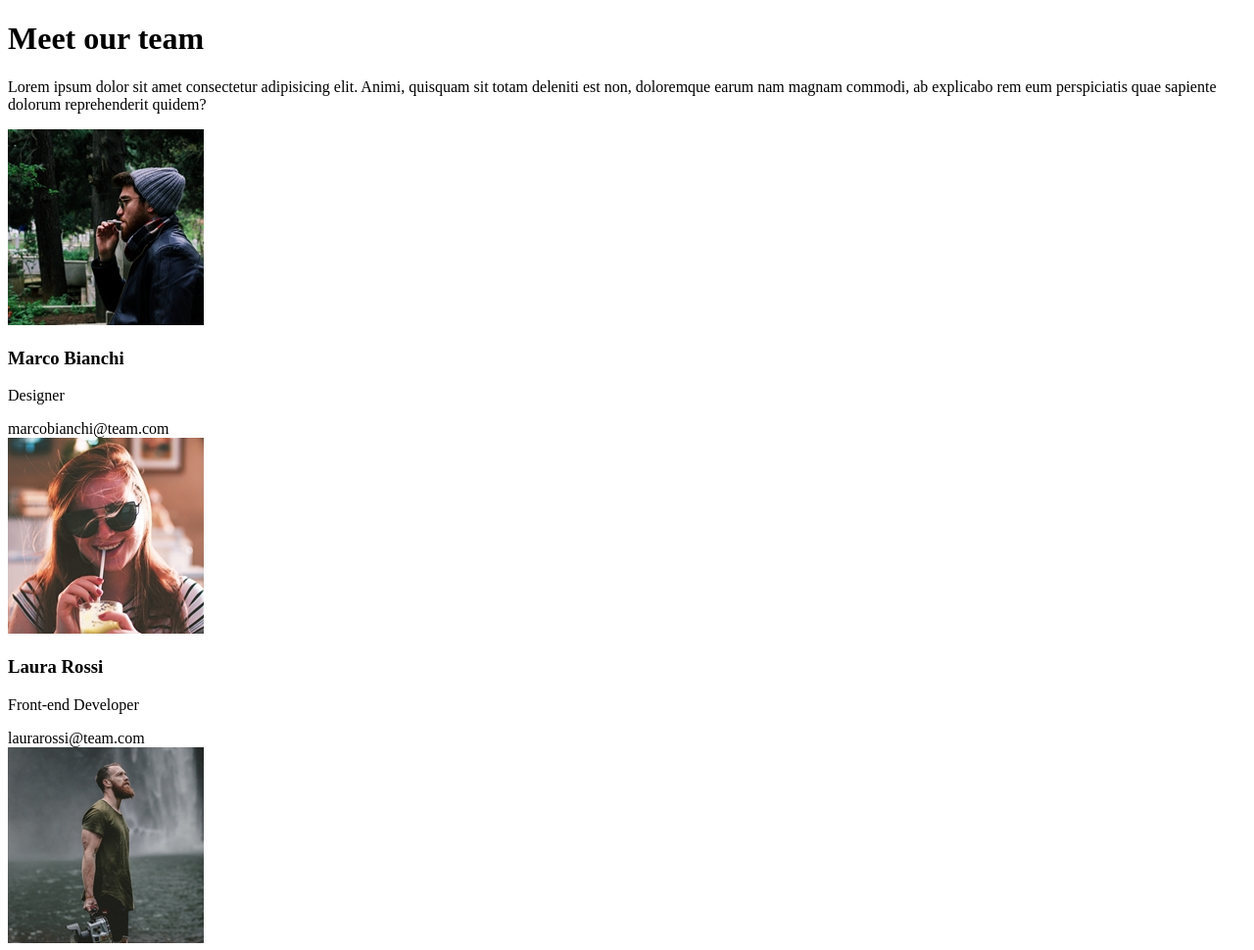
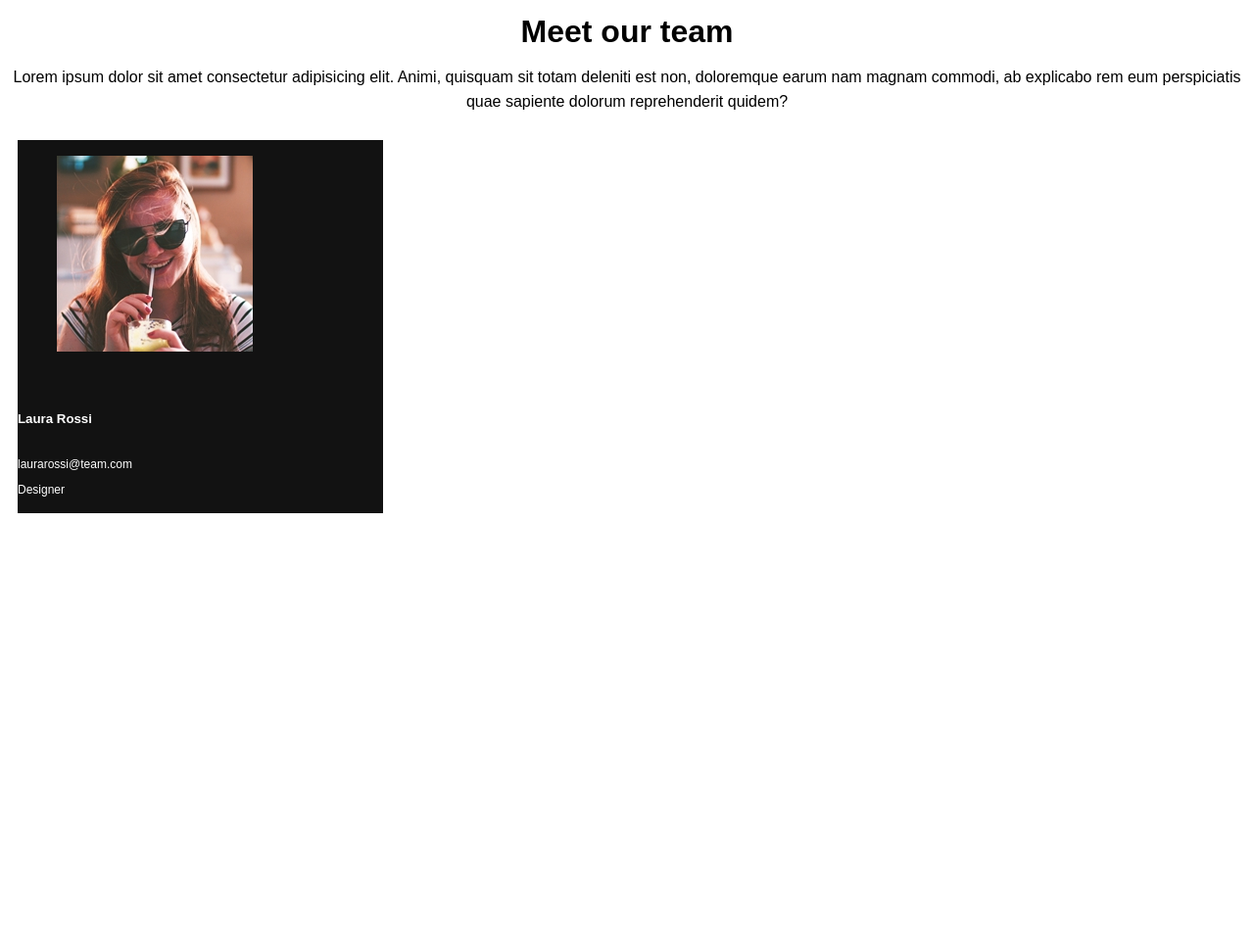
Before and after one commit to Nicole-Villon-Alejandro/js-our-team, a plain HTML site: page index.html in a window 1280 px wide. Shown: the top 970 px of the page at 98% size. After the commit the page ends 800 px from the top, so only its background shows below. Drawn offline with Linux system fonts and the light colour scheme; files whose address does not match are found by name.

Commit message:
add: changes

```diff
--- a/index.html
+++ b/index.html
@@ -4,6 +4,10 @@
     <meta charset="UTF-8">
     <meta name="viewport" content="width=device-width, initial-scale=1.0">
     <title>Our team</title>
+
+    <link rel="stylesheet" href="./style.css" />
+
+
 </head>
 <body>
 
@@ -18,7 +22,7 @@
 
     <main>
 
-        <!--<div id="teamContainer" class="flex">
+        <div id="teamContainer" class="flex">
             <div class="flex">
                 <figure>
                     <img src="./img/female1.png" alt="descrizione dell'immagine">
@@ -29,13 +33,13 @@
                     <span>Designer</span>
                 </div>
             </div>
-        </div>-->
+        </div>
 
 
-        <div class="container">
+        <!--<div class="container">
             <section id="team">
               <div class="team-container">
-                <!-- Qui andranno tutte le card generate via JS -->
+                <--Qui andranno tutte le card generate via JS -->
                 <!--<div class="team-card">
                   <div class="card-image">
                     <img src="/img/male1.png" alt="" />
@@ -45,10 +49,10 @@
                     <p>Designer</p>
                     <span>marcobianchi@team.com</span>
                   </div>-->
-                </div>
+                <!--</div>
               </div>
             </section>
-        </div>
+        </div>-->
 
 
 
--- a/script.js
+++ b/script.js
@@ -41,13 +41,14 @@ const teamMembers = [
 const teamContainer = document.querySelector('.team-container')
 
 
-  for (let i = 0; i < teamMembers.length; i++) {
+  /*for (let i = 0; i < teamMembers.length; i++) {
     let element = teamMembers[i]
+
 
     teamContainer.innerHTML += `
     <div class="team-card">
             <div class="card-image">
-              <img src='img/${element.img}' alt="${element.name}" />
+              <img src='img/${element.img}' alt="${element.img}" />
             </div>
             <div class="card-text">
               <h3>${element.name}</h3>
@@ -59,11 +60,11 @@ const teamContainer = document.querySelector('.team-container')
 
     `
 
-  }
+  }*/
 
 
 
-  /*for (let i = 0; i < teamMembers.length; i++) {
+  for (let i = 0; i < teamMembers.length; i++) {
     let element = teamMembers[i]
 
   teamContainer.innerHTML += `
@@ -80,4 +81,4 @@ const teamContainer = document.querySelector('.team-container')
     </div>
     `
 
-  }*/
+  }
--- /dev/null
+++ b/style.css
@@ -0,0 +1,49 @@
+html{
+    font-family: sans-serif;
+    line-height: 160%;
+}
+
+body{
+    background-color: #fff;
+}
+
+header{
+    text-align: center;
+}
+
+h1{
+    margin-block: 20px;
+}
+
+main{
+    padding: 0 10px;
+}
+
+.flex{
+    display: flex;
+    flex-wrap: wrap;
+    /* justify-content: space-between; */
+    gap: 5%;
+}
+
+
+.flex > div{
+    flex-basis: calc( 90% / 3 );
+
+    background-color: #121212;
+
+    margin-block: 10px;
+
+    color: white;
+
+}
+
+
+span{
+    font-size: 12px;
+}
+
+.flex-column{
+    flex-direction: column;
+    width: 100%;
+}
```
